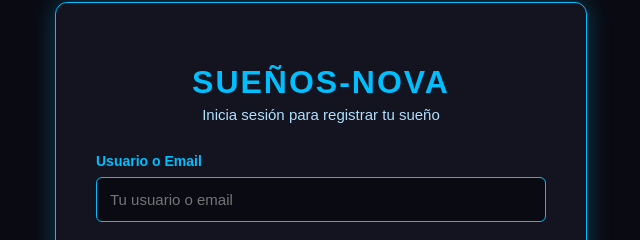
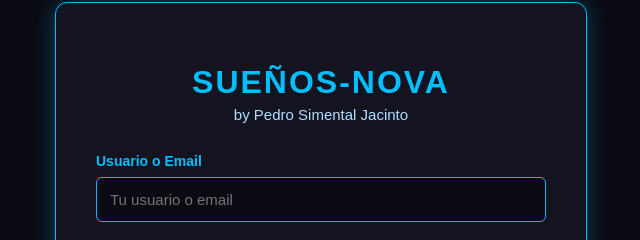
Before and after one commit to discoverdesing-png/Suenos-Nova, a website: page public/index.html in a window 1280 px wide. Shown: the part 162-402 px from the top of the page, 319-959 px from the left. Drawn offline with Linux system fonts and the light colour scheme.

Commit message:
Update index.html

```diff
--- a/public/index.html
+++ b/public/index.html
@@ -3,7 +3,7 @@
 <head>
     <meta charset="UTF-8">
     <meta name="viewport" content="width=device-width, initial-scale=1.0">
-    <title>Iniciar Sesión - Sueños-Nova by Pedro Simental Jacinto</title>
+    <title>Iniciar Sesión - Sueños-Nova</title>
     <style>
         :root {
             --color-primario: #00bfff;
@@ -15,7 +15,6 @@
             --color-texto: #ffffff;
             --color-texto-secundario: #b0e0ff;
         }
-
         body {
             background: var(--color-fondo);
             color: var(--color-texto);
@@ -27,7 +26,7 @@
             justify-content: center;
             min-height: 100vh;
         }
-        .container {
+     .container {
             max-width: 450px;
             width: 100%;
             background: var(--color-contenedor);
@@ -43,7 +42,7 @@
             font-size: 32px;
             letter-spacing: 2px;
         }
-        .subtitulo {
+     .subtitulo {
             color: var(--color-texto-secundario);
             text-align: center;
             font-size: 15px;
@@ -94,7 +93,7 @@
             color: #999;
             cursor: not-allowed;
         }
-        .error {
+     .error {
             color: #ff5577;
             text-align: center;
             margin-top: 12px;
@@ -102,13 +101,13 @@
             min-height: 20px;
         }
         a { color: var(--color-primario); text-decoration: none; }
-        .registro-link { text-align: center; margin-top: 25px; color: var(--color-texto-secundario); }
+     .registro-link { text-align: center; margin-top: 25px; color: var(--color-texto-secundario); }
     </style>
 </head>
 <body>
     <div class="container">
         <h1>SUEÑOS-NOVA</h1>
-        <div class="subtitulo">Inicia sesión para registrar tu sueño</div>
+        <div class="subtitulo">by Pedro Simental Jacinto</div>
 
         <form id="loginForm">
             <label>Usuario o Email</label>
```
